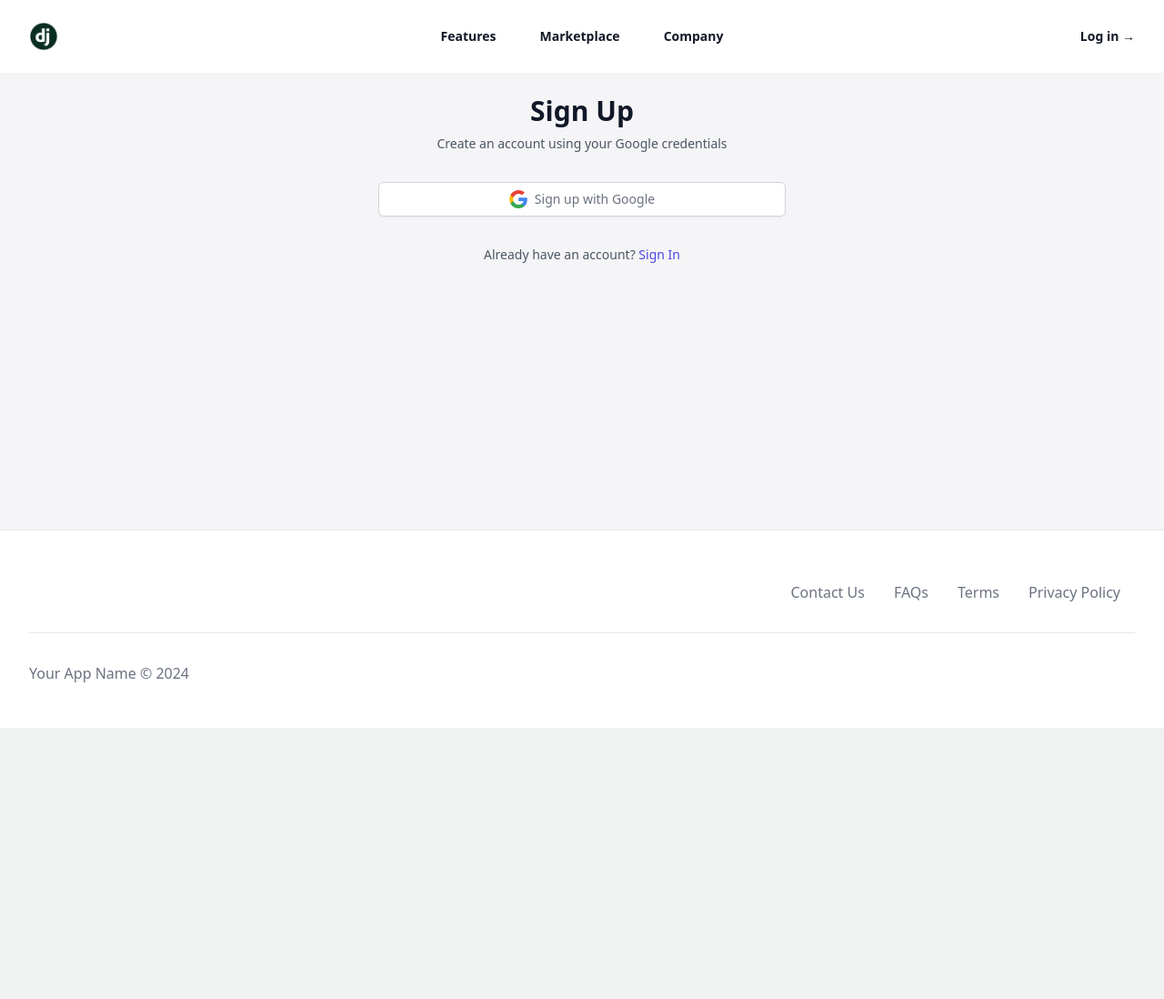
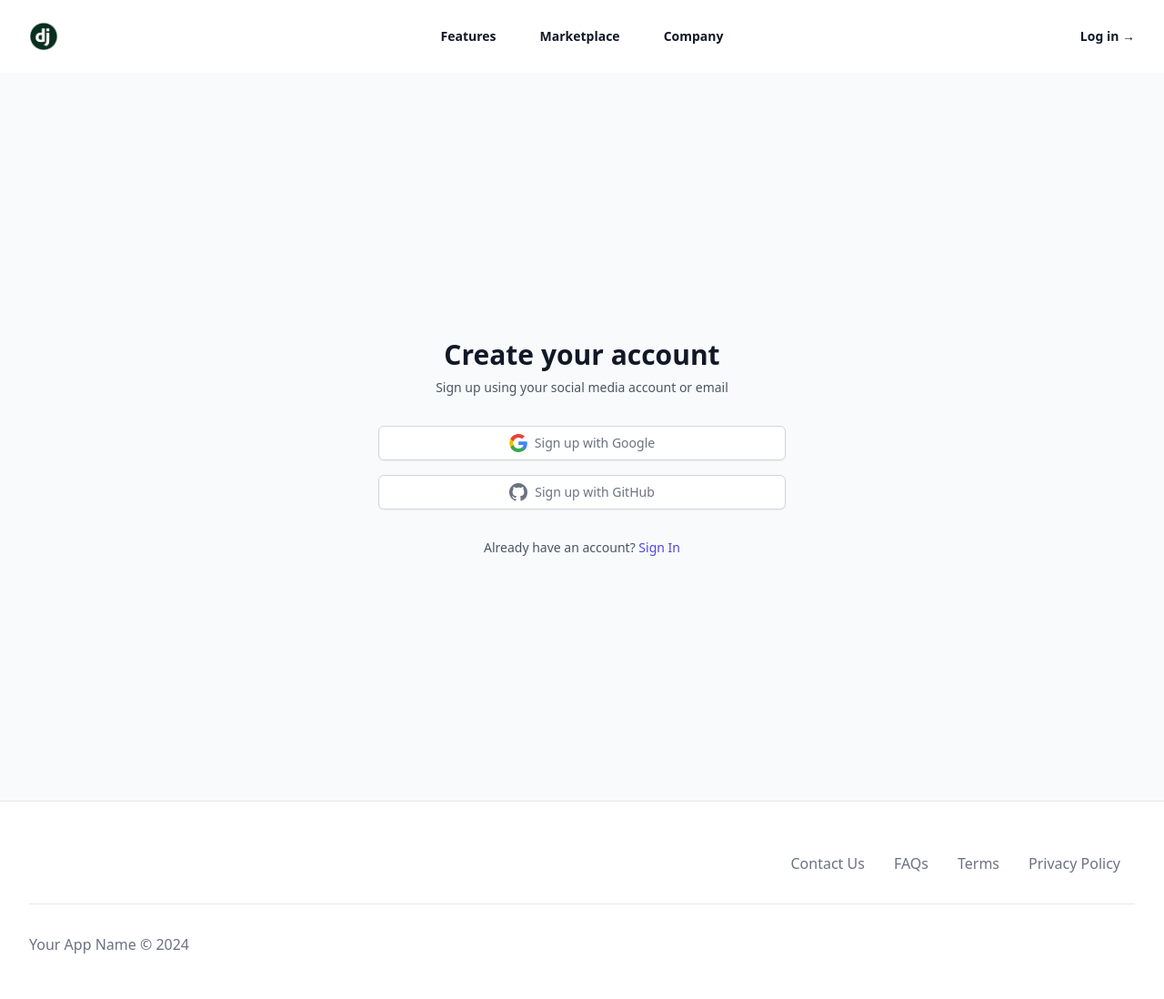
Before and after one commit to levimoore1992/DjangoShipFast, a Django app: page /accounts/signup/ in a window 1280 px wide. Shown: the whole page at 91% size. Before the commit the page ends 800 px from the top, so only its background shows below. Run offline with Django 4.2, Linux system fonts and the light colour scheme; data that the repository does not hold is empty; parts of the project's set-up code (start-up, migrations or seed data) failed here and were passed over; some libraries are stand-ins or nearby versions.

Commit message:
Issue#314: Add Github Login and Register Possiblity

```diff
--- a/templates/account/signup.html
+++ b/templates/account/signup.html
@@ -5,18 +5,19 @@
 {% block head_title %}{% trans "Sign Up" %}{% endblock %}
 
 {% block content %}
-    <div class="flex items-center justify-center  sm:px-6 lg:px-8">
+    <div class="min-h-screen flex items-center justify-center bg-gray-50 py-12 px-4 sm:px-6 lg:px-8">
         <div class="max-w-md w-full space-y-8">
             <div>
                 <h2 class="mt-6 text-center text-3xl font-extrabold text-gray-900">
-                    {% trans "Sign Up" %}
+                    {% trans "Create your account" %}
                 </h2>
                 <p class="mt-2 text-center text-sm text-gray-600">
-                    {% trans "Create an account using your Google credentials" %}
+                    {% trans "Sign up using your social media account or email" %}
                 </p>
             </div>
-
-            <div class="mt-2">
+            <div class="mt-8 space-y-6">
+                <div class="space-y-4">
+                    <div>
                         <a href="{% provider_login_url 'google' process='login' %}" class="w-full inline-flex justify-center py-2 px-4 border border-gray-300 rounded-md shadow-sm bg-white text-sm font-medium text-gray-500 hover:bg-gray-50 focus:outline-none focus:ring-2 focus:ring-offset-2 focus:ring-indigo-500">
                             <svg class="w-5 h-5 mr-2" viewBox="0 0 24 24" xmlns="http://www.w3.org/2000/svg">
                                 <g transform="matrix(1, 0, 0, 1, 27.009001, -39.238998)">
@@ -29,8 +30,19 @@
                             {% trans "Sign up with Google" %}
                         </a>
                     </div>
+                    <div>
+                        <a href="{% provider_login_url 'github' process='login' %}" class="w-full inline-flex justify-center py-2 px-4 border border-gray-300 rounded-md shadow-sm bg-white text-sm font-medium text-gray-500 hover:bg-gray-50 focus:outline-none focus:ring-2 focus:ring-offset-2 focus:ring-indigo-500">
+                            <svg class="w-5 h-5 mr-2" fill="currentColor" viewBox="0 0 20 20" aria-hidden="true">
+                                <path fill-rule="evenodd" d="M10 0C4.477 0 0 4.484 0 10.017c0 4.425 2.865 8.18 6.839 9.504.5.092.682-.217.682-.483 0-.237-.008-.868-.013-1.703-2.782.605-3.369-1.343-3.369-1.343-.454-1.158-1.11-1.466-1.11-1.466-.908-.62.069-.608.069-.608 1.003.07 1.531 1.032 1.531 1.032.892 1.53 2.341 1.088 2.91.832.092-.647.35-1.088.636-1.338-2.22-.253-4.555-1.113-4.555-4.951 0-1.093.39-1.988 1.029-2.688-.103-.253-.446-1.272.098-2.65 0 0 .84-.27 2.75 1.026A9.564 9.564 0 0110 4.844c.85.004 1.705.115 2.504.337 1.909-1.296 2.747-1.027 2.747-1.027.546 1.379.203 2.398.1 2.651.64.7 1.028 1.595 1.028 2.688 0 3.848-2.339 4.695-4.566 4.942.359.31.678.921.678 1.856 0 1.338-.012 2.419-.012 2.747 0 .268.18.58.688.482A10.019 10.019 0 0020 10.017C20 4.484 15.522 0 10 0z" clip-rule="evenodd" />
+                            </svg>
+                            {% trans "Sign up with GitHub" %}
+                        </a>
+                    </div>
+                </div>
 
-            <div class="mt-6 text-center">
+            </div>
+
+            <div class="text-center">
                 <p class="text-sm text-gray-600">
                     {% trans "Already have an account?" %}
                     <a href="{% url 'account_login' %}" class="font-medium text-indigo-600 hover:text-indigo-500">
```
Also changed, not shown: django_template/settings/default.py (+9 -1 lines), templates/account/login.html (+10 -4 lines), README.md, 1 other file. Lines whose indentation alone changed are shown as unchanged.
